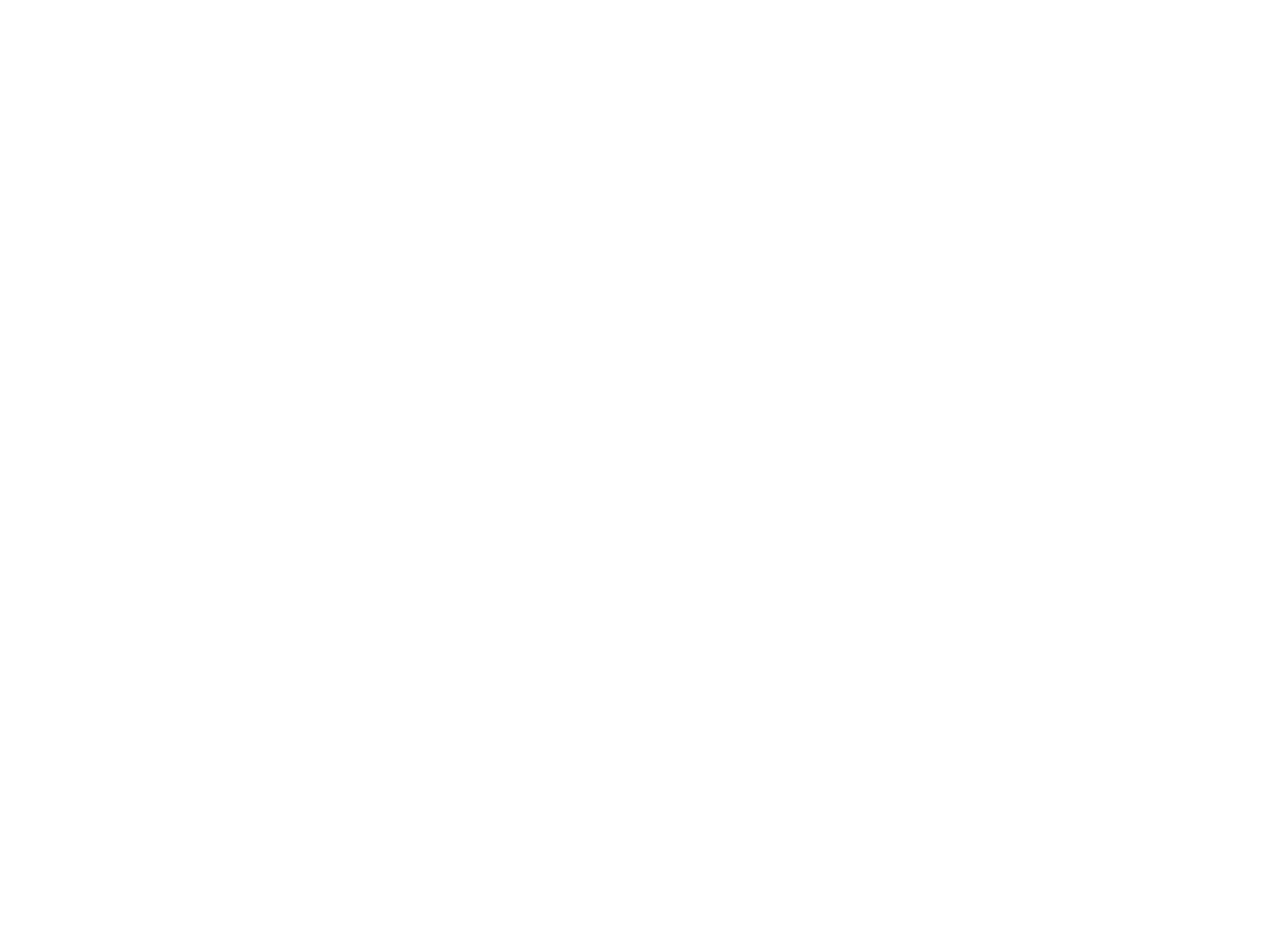
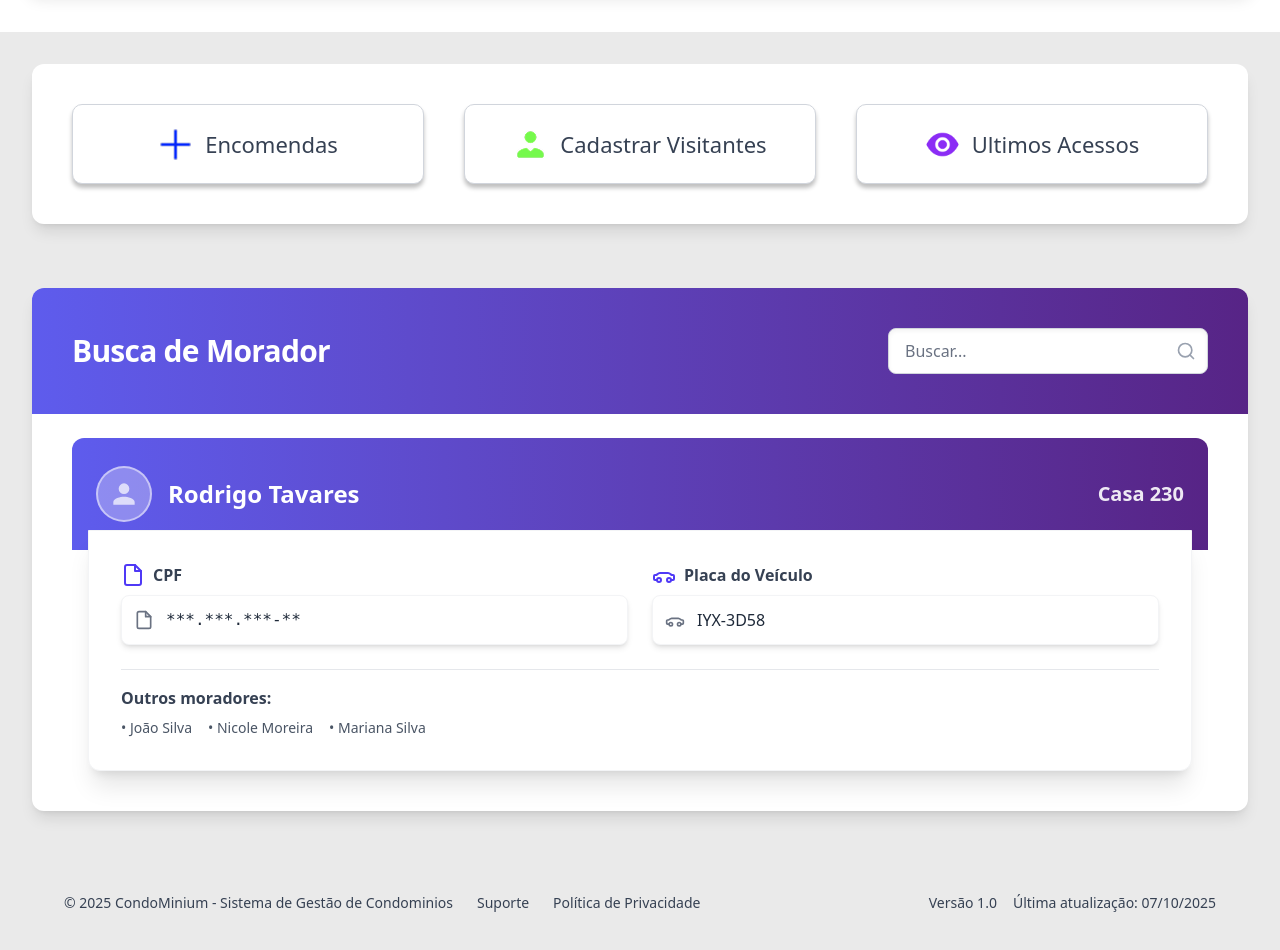
Before and after one commit to Hellwig19/Com-Dominium, a React (Vite) app: page /portaria in a window 1280 px wide. Before the commit this address had no page. Shown: the part 380-1330 px from the top of the page. Before the commit the page ends 800 px from the top, so only its background shows below. Built offline with nearby package versions, Linux system fonts and the light colour scheme.

Commit message:
Criação da Tela porteiro

```diff
--- a/src/main.tsx
+++ b/src/main.tsx
@@ -1,20 +1,21 @@
 import { StrictMode } from 'react';
 import ReactDOM from 'react-dom/client';
-import App from './pages/Login.tsx';
 import './index.css';
 import { BrowserRouter, Routes, Route } from 'react-router-dom';
-import Zeladoria from './pages/Home_Administracao.tsx';
-import HomePortaria from './pages/Home_Portaria.tsx';
+import App from './pages/Login.tsx';
+import Adminstracao from './pages/Home_Administracao.tsx';
 import Manutencao from './pages/Manutencao.tsx'
+import Portaria from './pages/Home_portaria.tsx'
+
 
 ReactDOM.createRoot(document.getElementById('root')!).render(
   <StrictMode>
     <BrowserRouter>
       <Routes>
         <Route path="/" element={<App />} />
-        <Route path="/Zeladoria" element={<Zeladoria />} />
-        <Route path='/Homeportaria' element={<HomePortaria />}/>
-        <Route path='/Manutencao' element={<Manutencao />}/>
+        <Route path="/Adminstracao" element={<Adminstracao />} />
+        <Route path='/portaria' element={<Portaria />} />
+        <Route path='/Manutencao' element={<Manutencao />} />
       </Routes>
     </BrowserRouter>
   </StrictMode>
--- a/src/pages/Home_Administracao.tsx
+++ b/src/pages/Home_Administracao.tsx
@@ -65,7 +65,7 @@
           <div className="flex items-center justify-start w-[96%] max-w-[2300px] h-auto min-h-[150px] bg-gradient-to-r from-[#5e5ced] to-[#572486] rounded-xl p-6 md:p-10 shadow-lg">
             <div className="flex flex-col items-start text-white space-y-1">
               <h1 className="text-2xl md:text-[40px] font-semibold leading-tight m-0">Bom dia, Ema</h1> {/* puxar nome do perfil */}
-              <h2 className="text-base md:text-[20px] opacity-90 m-0">Seja bem-vindo(a) ao painel da Zeladoria</h2> {/* puxar função aonde a pessoa trabalha*/}
+              <h2 className="text-base md:text-[20px] opacity-90 m-0">Seja bem-vindo(a) ao painel da Adminstração</h2> {/* puxar função aonde a pessoa trabalha*/}
               <div className="flex items-center mt-4 md:mt-8">
                 <img className="h-6 w-6 md:h-[30px] md:w-[30px]" src="../Calendar.png" alt="Calendário" />
                 <h1 className="text-base md:text-[20px] ml-2 md:ml-[10px]">Segunda-feira, 18 de Setembro de 2025</h1> {/* puxar o dia da semana, dia do mês e ano*/}
@@ -288,7 +288,7 @@
                   <input type="text" id="search-input" className="bg-gray-50 border border-gray-300 text-gray-900 text-sm rounded-lg focus:ring-blue-500 focus:border-blue-500 block w-full ps-10 p-2.5" placeholder="Buscar por nome, CPF ou casa..." required />
                 </div>
 
-                <button type="submit" className="inline-flex items-center py-2.5 px-3 ms-2 text-sm font-medium text-white bg-blue-700 rounded-lg border border-blue-700 hover:bg-blue-800 focus:ring-4 focus:outline-none focus:ring-blue-300 transition-colors">
+                <button type="submit" className="inline-flex items-center py-2.5 px-3 ms-2 text-sm font-medium text-white bg-purple-800 rounded-lg border border-purple-800 hover:bg-purple-800 focus:ring-4 focus:outline-none focus:ring-blue-300 transition-colors">
                   <svg className="w-4 h-4 me-2" aria-hidden="true" xmlns="http://www.w3.org/2000/svg" fill="none" viewBox="0 0 20 20">
                     <path stroke="currentColor" strokeLinecap="round" strokeLinejoin="round" strokeWidth="2" d="m19 19-4-4m0-7A7 7 0 1 1 1 8a7 7 0 0 1 14 0Z" />
                   </svg>
--- a/src/pages/Home_portaria.tsx
+++ b/src/pages/Home_portaria.tsx
@@ -6,14 +6,135 @@
   return (
     <>
       <header>
-        <Header/>
+        <Header />
       </header>
 
-      <main>
+      <main className='bg-[#EAEAEA]'>
+        <div className="bg-white flex flex-col items-center justify-center py-6 md:py-10">
+          <div className="flex items-center justify-start w-[96%] max-w-[2300px] h-auto min-h-[150px] bg-gradient-to-r from-[#5e5ced] to-[#572486] rounded-xl p-6 md:p-10 shadow-lg">
+            <div className="flex flex-col items-start text-white space-y-1">
+              <h1 className="text-2xl md:text-[40px] font-semibold leading-tight m-0">Bom dia, Maria Silva</h1> {/* puxar nome do perfil */}
+              <h2 className="text-base md:text-[20px] opacity-90 m-0">Seja bem-vindo(a) ao painel da Portaria</h2> {/* puxar função aonde a pessoa trabalha*/}
+              <div className="flex items-center mt-4 md:mt-8">
+                <img className="h-6 w-6 md:h-[30px] md:w-[30px]" src="../Calendar.png" alt="Calendário" />
+                <h1 className="text-base md:text-[20px] ml-2 md:ml-[10px]">Segunda-feira, 18 de Setembro de 2025</h1> {/* puxar o dia da semana, dia do mês e ano*/}
+              </div>
+            </div>
+          </div>
+        </div>
+
+        <div className="flex flex-col items-center justify-center p-4 md:p-8">
+          <div className="bg-white w-full max-w-[2300px] h-auto rounded-xl p-4 md:p-10 shadow-lg flex flex-col gap-4 md:gap-6">
+
+            {/* Primeira linha de botões */}
+            <div className="grid grid-cols-1 md:grid-cols-3 gap-4 md:gap-10">
+              <button className="flex items-center justify-center gap-3 bg-white rounded-[10px] w-full h-[60px] md:h-[80px] shadow-[0px_4px_4px_0px_rgba(0,0,0,0.25)] border border-gray-300 text-gray-700 font-medium hover:bg-gray-50 transition">
+                <img src="../Plus.png" alt="Encomendas" className="h-[30px] w-[30px] md:h-[35px] md:w-[35px]" />
+                <span className="text-base md:text-[22px]">Encomendas</span>
+              </button>
+              <button className="flex items-center justify-center gap-3 bg-white rounded-[10px] w-full h-[60px] md:h-[80px] shadow-[0px_4px_4px_0px_rgba(0,0,0,0.25)] border border-gray-300 text-gray-700 font-medium hover:bg-gray-50 transition">
+                <img src="../Account Male.png" alt="Cadastrar Visitante" className="h-[30px] w-[30px] md:h-[35px] md:w-[35px]" />
+                <span className="text-base md:text-[22px]">Cadastrar Visitantes</span>
+              </button>
+              <button className="flex items-center justify-center gap-3 bg-white rounded-[10px] w-full h-[60px] md:h-[80px] shadow-[0px_4px_4px_0px_rgba(0,0,0,0.25)] border border-gray-300 text-gray-700 font-medium hover:bg-gray-50 transition">
+                <img src="../EyeRoxo.png" alt="Ultimos Acessos" className="h-[30px] w-[30px] md:h-[35px] md:w-[35px]" />
+                <span className="text-base md:text-[22px]">Ultimos Acessos</span>
+              </button>
+            </div>
+          </div>
+        </div>
+
+        {/* Seção de Busca de Morador*/}
+        <div className="flex flex-col items-center justify-center p-4 md:p-8">
+          <div className="bg-white w-full max-w-[2300px] h-auto rounded-xl p-0 shadow-lg flex flex-col gap-4 md:gap-6 overflow-hidden">
+
+            <div className="bg-gradient-to-r from-[#5e5ced] to-[#572486] p-6 md:p-10 flex flex-col md:flex-row justify-between items-start md:items-center gap-4">
+              <h1 className="text-3xl font-bold tracking-tight text-white">
+                Busca de Morador
+              </h1>
+              <form className="w-full md:max-w-xs">
+                <label htmlFor="search-resident" className="sr-only">
+                  Buscar
+                </label>
+                <div className="relative">
+                  <input type="search" id="search-resident" className="block w-full p-2.5 pl-4 pr-10 text-base text-gray-900 border border-gray-300 rounded-lg bg-white focus:ring-blue-400 focus:border-blue-400 placeholder-gray-500 shadow-inner transition duration-150 ease-in-out" placeholder="Buscar..." required />
+                  <svg xmlns="http://www.w3.org/2000/svg" className="absolute right-3 top-1/2 transform -translate-y-1/2 w-5 h-5 text-gray-400" viewBox="0 0 24 24" fill="none" stroke="currentColor" strokeWidth="2" strokeLinecap="round" strokeLinejoin="round"><circle cx="11" cy="11" r="8"></circle><line x1="21" y1="21" x2="16.65" y2="16.65"></line></svg>
+                </div>
+              </form>
+            </div>
+
+            <div className="px-6 pb-6 md:px-10 md:pb-10">
+              <div className="w-full relative">
+                <div className="h-24 md:h-28 bg-gradient-to-r from-[#5e5ced] to-[#572486] px-6 py-6 flex items-center justify-between text-white rounded-t-xl">
+                  <div className="flex items-center gap-4">
+                    <div className="w-14 h-14 bg-white/30 rounded-full flex items-center justify-center border-2 border-white/50">
+                      <svg className="w-8 h-8 text-white opacity-70" fill="currentColor" viewBox="0 0 24 24"><path d="M12 12a4 4 0 100-8 4 4 0 000 8zm0 2c-2.67 0-8 1.34-8 4v2h16v-2c0-2.66-5.33-4-8-4z" /></svg>
+                    </div>
+                    <h2 className="text-xl md:text-2xl font-bold">
+                      Rodrigo Tavares {/* Puxar o Nome do morador*/}
+                    </h2>
+                  </div>
+                  <span className="text-lg md:text-xl font-semibold opacity-90">
+                    Casa 230
+                  </span>
+                </div>
+
+                <div className="bg-white rounded-b-xl shadow-xl p-6 md:p-8 relative z-10 mt-[-20px] mx-4 border border-gray-100">
+                  <div className="grid grid-cols-1 md:grid-cols-2 gap-6 mb-6">
+
+                    {/* Coluna CPF */}
+                    <div className="flex flex-col gap-2">
+                      {/* Título com Ícone */}
+                      <div className="flex items-center text-gray-700 font-bold text-base">
+                        {/* Ícone do Documento */}
+                        <svg xmlns="http://www.w3.org/2000/svg" className="w-6 h-6 mr-2 text-indigo-600" viewBox="0 0 24 24" fill="none" stroke="currentColor" strokeWidth="2" strokeLinecap="round" strokeLinejoin="round"><path d="M14 2H6a2 2 0 0 0-2 2v16a2 2 0 0 0 2 2h12a2 2 0 0 0 2-2V8z" /><path d="M14 2v6h6" /></svg>
+                        CPF
+                      </div>
+                      {/* Valor em um Card Flutuante */}
+                      <div className="flex items-center bg-white rounded-lg shadow-md p-3 border border-gray-100 w-full md:w-auto">
+                        {/* Ícone menor no card de valor */}
+                        <svg xmlns="http://www.w3.org/2000/svg" className="w-5 h-5 mr-3 text-gray-500" viewBox="0 0 24 24" fill="none" stroke="currentColor" strokeWidth="2" strokeLinecap="round" strokeLinejoin="round"><path d="M14 2H6a2 2 0 0 0-2 2v16a2 2 0 0 0 2 2h12a2 2 0 0 0 2-2V8z" /><path d="M14 2v6h6" /></svg>
+                        <span className="text-gray-800 font-mono text-base">
+                          ***.***.***-**
+                        </span>
+                      </div>
+                    </div>
+
+                    {/* Coluna Placa do Veículo */}
+                    <div className="flex flex-col gap-2">
+                      {/* Título com Ícone */}
+                      <div className="flex items-center text-gray-700 font-bold text-base">
+                        {/* Ícone do Veículo */}
+                        <svg xmlns="http://www.w3.org/2000/svg" className="w-6 h-6 mr-2 text-indigo-600" viewBox="0 0 24 24" fill="none" stroke="currentColor" strokeWidth="2" strokeLinecap="round" strokeLinejoin="round"><path d="M19 17h2c.6 0 1-.4 1-1v-3c0-.6-.4-1-1-1h-1.4C18.6 11.2 17.4 10 16 10H8c-1.4 0-2.6 1.2-3.6 2h-1.4c-.6 0-1 .4-1 1v3c0 .6.4 1 1 1h2" /><circle cx="7" cy="17" r="2" /><circle cx="17" cy="17" r="2" /></svg>
+                        Placa do Veículo
+                      </div>
+                      <div className="flex items-center bg-white rounded-lg shadow-md p-3 border border-gray-100 w-full md:w-auto">
+                        <svg xmlns="http://www.w3.org/2000/svg" className="w-5 h-5 mr-3 text-gray-500" viewBox="0 0 24 24" fill="none" stroke="currentColor" strokeWidth="2" strokeLinecap="round" strokeLinejoin="round"><path d="M19 17h2c.6 0 1-.4 1-1v-3c0-.6-.4-1-1-1h-1.4C18.6 11.2 17.4 10 16 10H8c-1.4 0-2.6 1.2-3.6 2h-1.4c-.6 0-1 .4-1 1v3c0 .6.4 1 1 1h2" /><circle cx="7" cy="17" r="2" /><circle cx="17" cy="17" r="2" /></svg>
+                        <span className="text-gray-800 font-medium">
+                          IYX-3D58
+                        </span>
+                      </div>
+                    </div>
+                  </div>
+
+                  <div className="border-t border-gray-200 mt-4 pt-4">
+                    <h3 className="font-bold text-gray-700 mb-2">Outros moradores:</h3>
+                    <ul className="text-gray-600 text-sm flex flex-wrap gap-x-4 gap-y-1 list-none p-0">
+                      <li>• João Silva</li>
+                      <li>• Nicole Moreira</li>
+                      <li>• Mariana Silva</li>
+                    </ul>
+                  </div>
+                </div>
+              </div>
+            </div>
+          </div>
+        </div>
+
       </main>
 
       <footer>
-        <Footer/>
+        <Footer />
       </footer>
     </>
   );
```
Also changed, not shown: public/EyeAzul.png (renamed from public/Eye.png.png), public/EyeRoxo.png (added).
